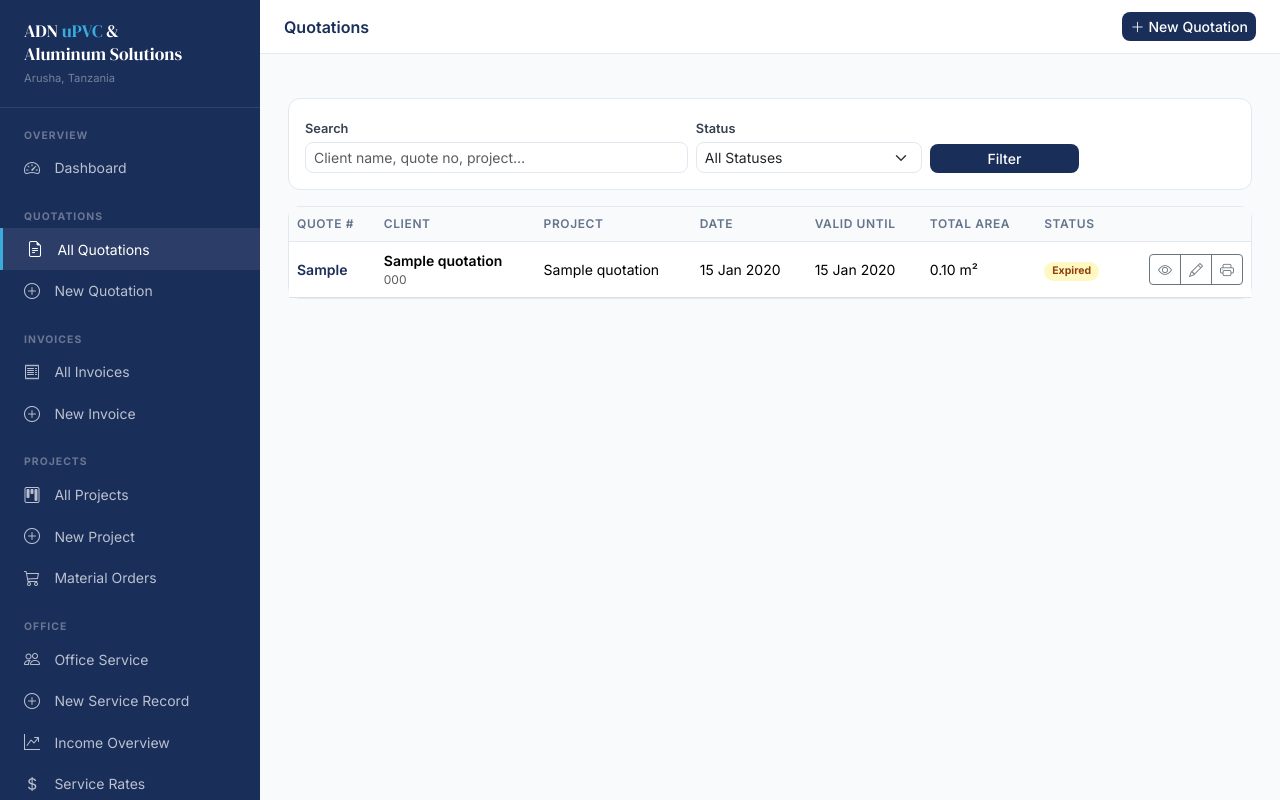
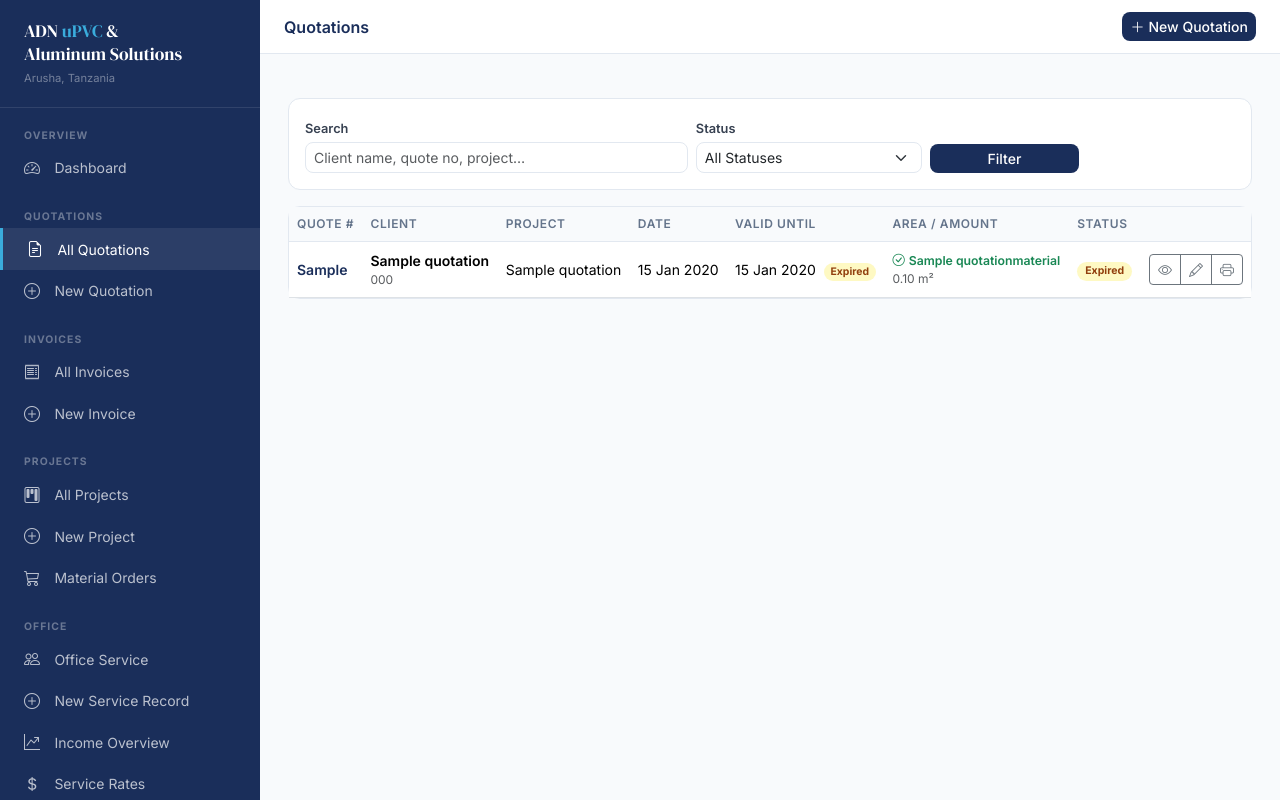
Before and after one commit to Majorsoln/ADN, a Django app: page /quotations/ in a window 1280 px wide. Run offline with Django 4.2, Linux system fonts and the light colour scheme; tables that the repository leaves empty hold one stand-in row (values such as "Sample post").

Commit message:
Polish quotation list and invoice pre-fill from accepted quote
- list_view: pass today (date) from Django context (was undefined — JS var not visible to template)
- list.html: accepted quotes show accepted material name + area in Area/Amount column
- list.html: show Create Invoice quick-action button directly on accepted quote rows
- list.html: valid_until expiry badge only shown on non-accepted/rejected quotes
- invoices/views.py: pre-fill contract_amount from accepted material grand total when
  creating invoice from an accepted quotation (?from_quote=pk)

https://claude.ai/code/session_0124gHgQfPWkvxV6cgTQJS12

```diff
--- a/invoices/views.py
+++ b/invoices/views.py
@@ -44,6 +44,12 @@ def create_view(request):
                 'quote_ref':      q.quote_no,
                 'quotation':      q,
             }
+            # Pre-fill contract_amount from the accepted material option
+            if q.accepted_material:
+                for opt in q.material_options:
+                    if opt['material'].pk == q.accepted_material_id:
+                        initial['contract_amount'] = opt['grand']
+                        break
         except Quotation.DoesNotExist:
             pass
 
--- a/quotations/views.py
+++ b/quotations/views.py
@@ -45,6 +45,7 @@ def list_view(request):
         'status_filter': status_filter,
         'search': search,
         'status_choices': Quotation.STATUS_CHOICES,
+        'today': timezone.now().date(),
     }
     return render(request, 'quotations/list.html', context)
 
--- a/templates/quotations/list.html
+++ b/templates/quotations/list.html
@@ -48,7 +48,7 @@
           <th>Project</th>
           <th>Date</th>
           <th>Valid Until</th>
-          <th>Total Area</th>
+          <th>Area / Amount</th>
           <th>Status</th>
           <th></th>
         </tr>
@@ -68,22 +68,38 @@
           <td>{{ q.project_name|default:"—" }}</td>
           <td>{{ q.quote_date|date:"d M Y" }}</td>
           <td>
+            {% if q.status == 'accepted' %}
+            <span class="text-muted small">—</span>
+            {% else %}
             {{ q.valid_until|date:"d M Y" }}
-            {% if q.valid_until and q.valid_until < today and q.status not in 'accepted rejected' %}
-            <span class="badge rounded-pill badge-expired ms-1">Expired</span>
+            {% if q.valid_until and q.valid_until < today %}
+            <span class="badge rounded-pill badge-expired ms-1" style="font-size:.65rem;">Expired</span>
+            {% endif %}
             {% endif %}
           </td>
           <td>
+            {% if q.accepted_material %}
+            <div class="fw-semibold text-success small">
+              <i class="bi bi-check-circle me-1"></i>{{ q.accepted_material.material_name }}
+            </div>
+            <div class="text-muted" style="font-size:.75rem;">
+              {% with area=q.total_area %}{{ area|floatformat:2 }} m²{% endwith %}
+            </div>
+            {% else %}
             {% with area=q.total_area %}
             {% if area %}{{ area|floatformat:2 }} m²{% else %}—{% endif %}
             {% endwith %}
+            {% endif %}
           </td>
           <td><span class="badge rounded-pill badge-{{ q.status }} px-2 py-1">{{ q.get_status_display }}</span></td>
           <td class="text-end">
             <div class="btn-group btn-group-sm">
               <a href="{% url 'quotations:detail' q.pk %}" class="btn btn-outline-secondary" title="View"><i class="bi bi-eye"></i></a>
               <a href="{% url 'quotations:edit' q.pk %}" class="btn btn-outline-secondary" title="Edit"><i class="bi bi-pencil"></i></a>
-              <a href="{% url 'quotations:pdf' q.pk %}" class="btn btn-outline-secondary" title="Preview PDF" target="_blank"><i class="bi bi-printer"></i></a>
+              <a href="{% url 'quotations:pdf' q.pk %}" class="btn btn-outline-secondary" title="{% if q.accepted_material %}Final PDF{% else %}Preview PDF{% endif %}" target="_blank"><i class="bi bi-printer"></i></a>
+              {% if q.status == 'accepted' %}
+              <a href="{% url 'invoices:create' %}?from_quote={{ q.pk }}" class="btn btn-outline-success" title="Create Invoice"><i class="bi bi-receipt"></i></a>
+              {% endif %}
             </div>
           </td>
         </tr>
@@ -102,8 +118,4 @@
 </div>
 {% endblock %}
 
-{% block extra_js %}
-<script>
-const today = new Date().toISOString().slice(0,10);
-</script>
-{% endblock %}
+{% block extra_js %}{% endblock %}
```
